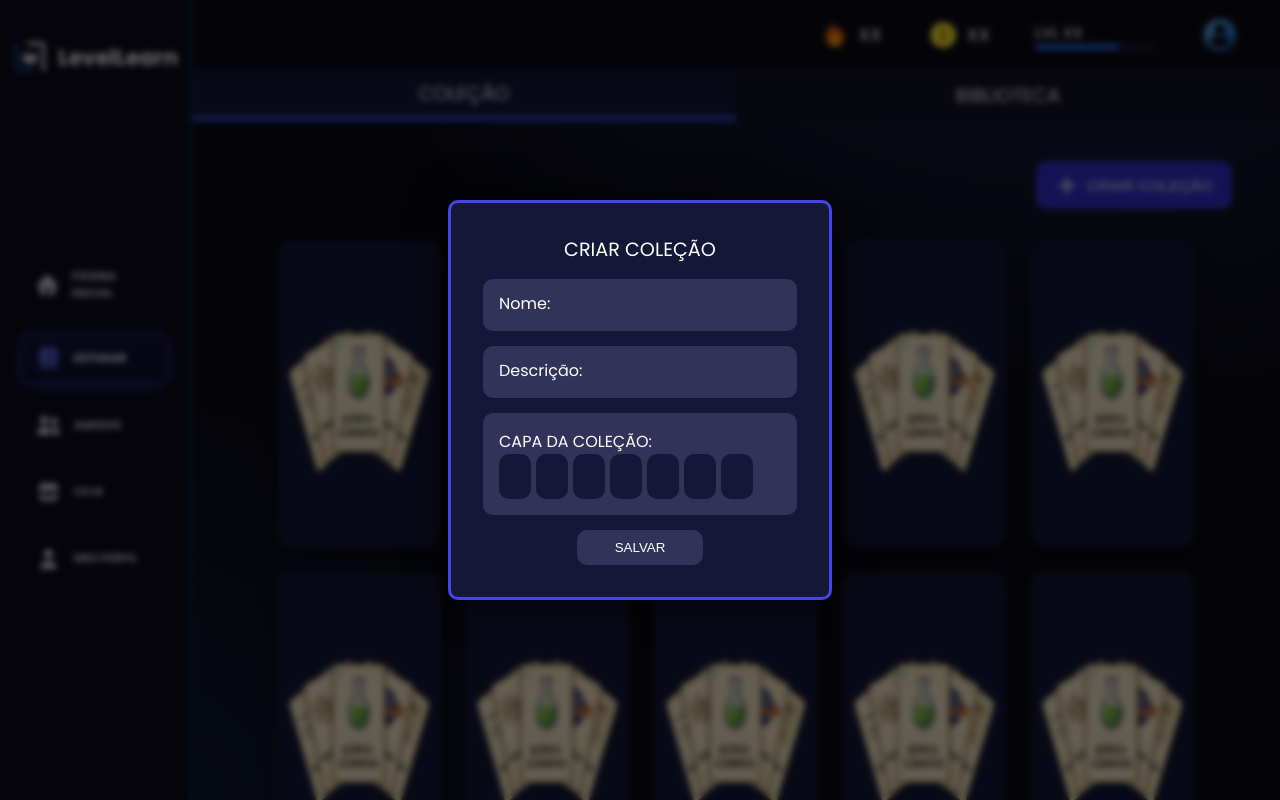
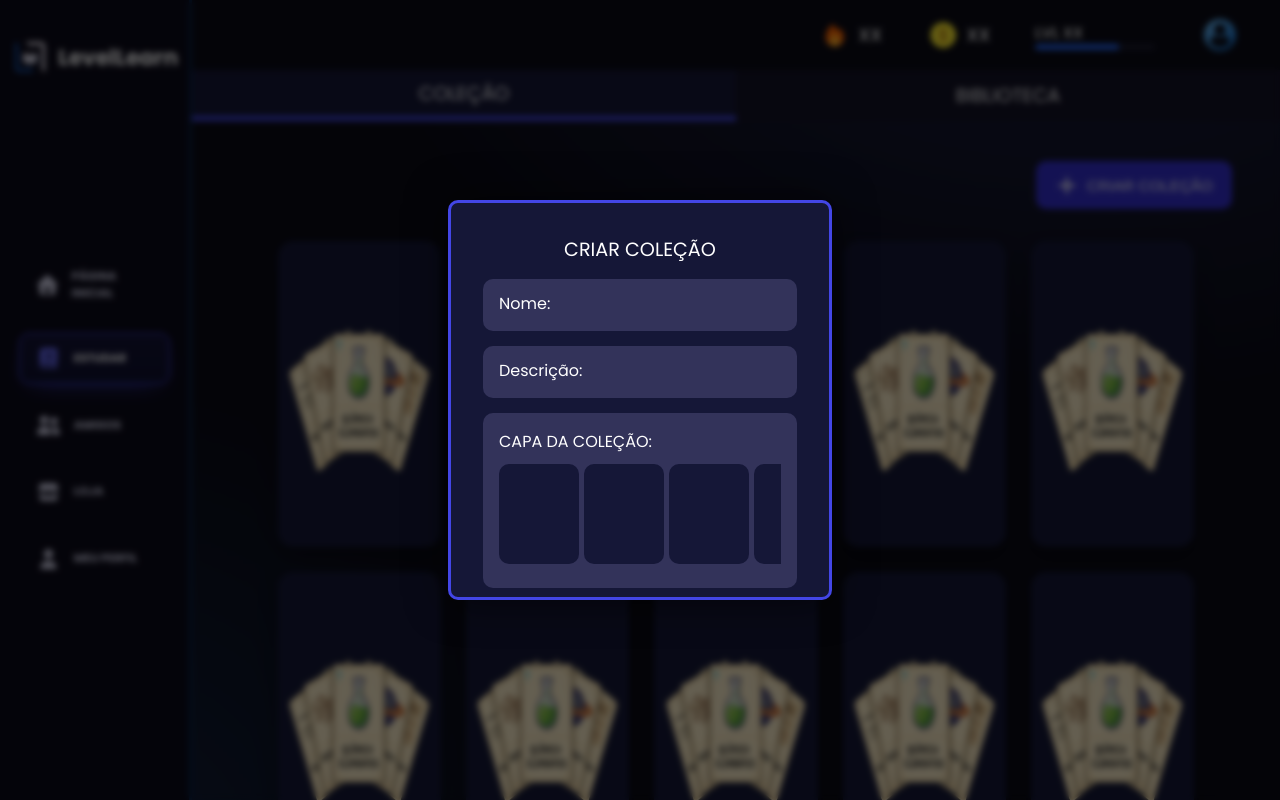
Before and after one commit to Luckas10/LevelLearn, a React (Vite) app in the folder Frontend/: page /study/flashcards in a window 1280 px wide. Both pictures are taken after a click on the button "CRIAR COLEÇÃO". Built offline with nearby package versions, Linux system fonts and the light colour scheme.

Commit message:
Adjustments: Improvments create collection

```diff
--- a/Frontend/src/components/StudyFlashCards/StudyCreateCollection.jsx
+++ b/Frontend/src/components/StudyFlashCards/StudyCreateCollection.jsx
@@ -30,6 +30,19 @@ export default function StudyCreateCollection() {
         dialogRef.current.showModal();
     };
 
+    useEffect(() => {
+      const container = document.querySelector(".collectionCoverOptions");
+
+      if (container) {
+        container.addEventListener("wheel", (e) => {
+          if (e.deltaY !== 0) {
+            e.preventDefault(); // impede o scroll vertical padrão
+            container.scrollLeft += e.deltaY; // move horizontalmente
+          }
+        });
+      }
+    }, []);
+
   return (
     <div className="studyCreateCollection">
       <button className="createCollectionButton" onClick={openModal}>
@@ -52,6 +65,8 @@ export default function StudyCreateCollection() {
               <div className="collectionCoverOption"></div>
               <div className="collectionCoverOption"></div>
               <div className="collectionCoverOption"></div>
+              <div className="collectionCoverOption"></div>
+              <div className="collectionCoverOption"></div>
             </div>
           </div>
           <button className="collectionButtonSave">SALVAR</button>
--- a/Frontend/src/pages/StudyFlashCards.css
+++ b/Frontend/src/pages/StudyFlashCards.css
@@ -153,17 +153,46 @@
 
 .collectionCoverOptions {
     display: flex;
+    flex-direction: row;
     gap: 5px;
-    overflow: auto;
-    width: 90%;
-    height: 80%;
+    margin-top: 10px;
+    overflow-x: auto;
+    overflow-y: hidden;
+    width: 100%;
+    height: 100%;
+
 }
 
 .collectionCoverOption {
     background-color:#151737;
-    height: 100%;
-    width: 35%;
-    border-radius: 10px
+    height: 100px;
+    min-width: 5rem;
+    border-radius: 10px;
+    transition: 0.3s;
+    margin-bottom: 8px;
+}
+
+.collectionCoverOption:hover {
+    transform: scale(1.05);
+}
+
+.collectionCoverOptions::-webkit-scrollbar {
+    width: 8px;
+    height: 6px;
+}
+
+.collectionCoverOptions::-webkit-scrollbar-track {
+    background-color:#151737;
+    width: 8px;
+    height: 6px;
+    border-radius: 4px;
+}
+.collectionCoverOptions::-webkit-scrollbar-thumb {
+    background: #4346E6;;
+    border-radius: 4px;
+}
+.collectionCoverOptions::-webkit-scrollbar-thumb:hover {
+    background: #5356f1;;
 }
 
 
```
Also changed, not shown: 1 other file (tests, documents, lock files or other folders).
